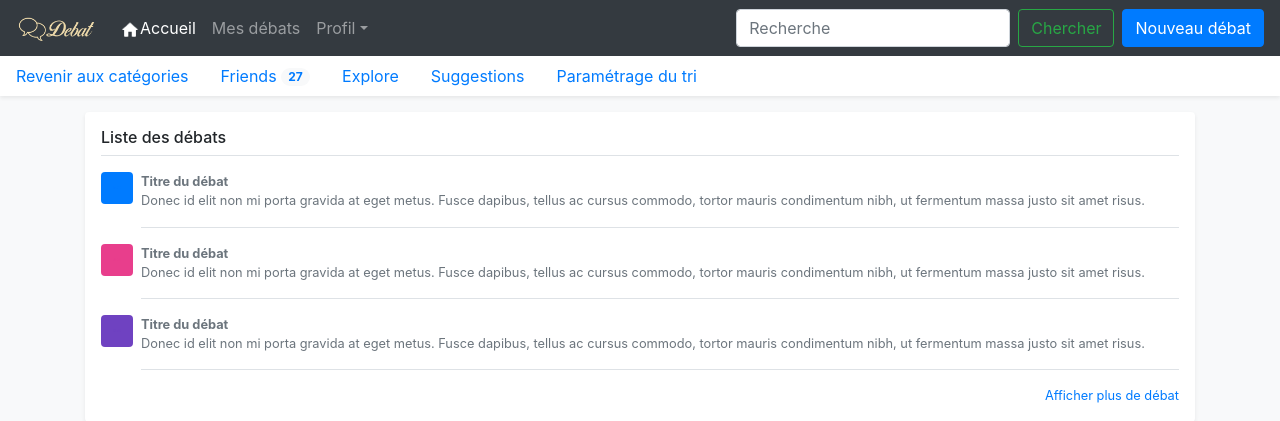
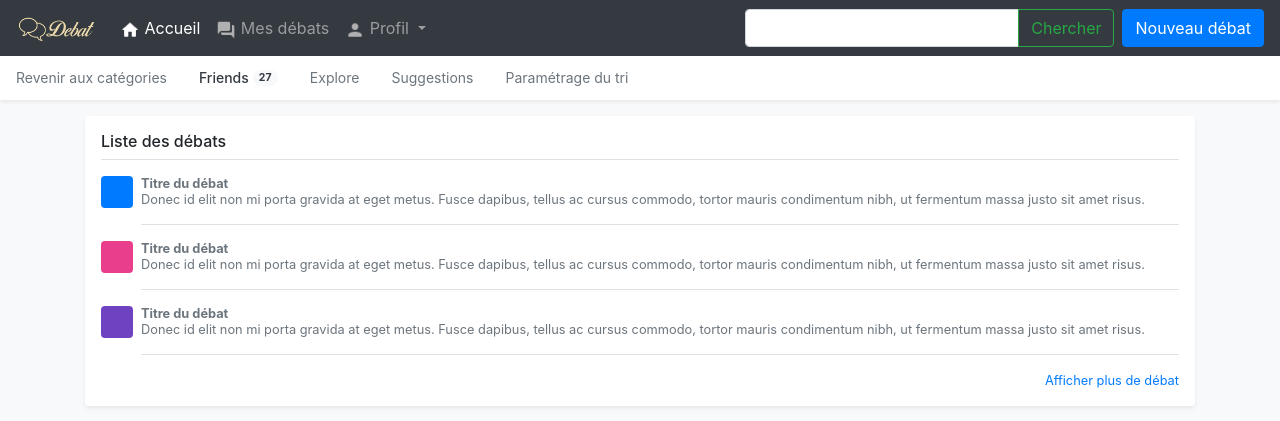
Before and after one commit to jessybreyne/projet-debat-php, a PHP site: page /pages/pagecategorie.html in a window 1280 px wide. Shown: the top 421 px of the page. Run offline with PHP 8.4, Linux system fonts and the light colour scheme.

Commit message:
Amelioration du menu principal

```diff
--- a/css/categorie.css
+++ b/css/categorie.css
@@ -1,10 +1,6 @@
 html,
 body {
   overflow-x: hidden; /* Prevent scroll on narrow devices */
-}
-
-body {
-  padding-top: 56px;
 }
 
 @media (max-width: 991.98px) {
@@ -66,6 +62,15 @@ body {
   color: #343a40;
 }
 
+.nav-img {
+  filter: contrast(38%);
+  width: 20px;
+}
+
+.nav-img-active {
+  width: 20px;
+}
+
 .text-white-50 { color: rgba(255, 255, 255, .5); }
 
 .bg-purple { background-color: #6f42c1; }
--- a/pages/pagecategorie.html
+++ b/pages/pagecategorie.html
@@ -13,7 +13,7 @@
   <link href="../dist/css/bootstrap.min.css" rel="stylesheet">
 
   <!-- Custom styles for this template -->
-  <link href="../css/offcanvas.css" rel="stylesheet">
+  <link href="../css/categorie.css" rel="stylesheet">
 </head>
 
 <body class="bg-light">
@@ -27,13 +27,22 @@
     <div class="collapse navbar-collapse" id="navbarsExample04">
       <ul class="navbar-nav mr-auto">
         <li class="nav-item active">
-          <a class="nav-link" href="#"><img src="../img/round_home_white_48dp.png" style="width: 20px;">Accueil <span class="sr-only">(current)</span></a>
+          <a class="nav-link" href="#">
+            <img  class="nav-img-active" src="../img/round_home_white_48dp.png">
+            Accueil <span class="sr-only">(current)</span>
+          </a>
         </li>
         <li class="nav-item">
-          <a class="nav-link" href="#">Mes débats</a>
+          <a class="nav-link" href="#">
+            <img class="nav-img" src="../img/round_question_answer_white_48dp.png">
+            Mes débats
+          </a>
         </li>
         <li class="nav-item dropdown">
-          <a class="nav-link dropdown-toggle" href="https://example.com" id="dropdown04" data-toggle="dropdown" aria-haspopup="true" aria-expanded="false">Profil</a>
+          <a class="nav-link dropdown-toggle" href="https://example.com" id="dropdown04" data-toggle="dropdown" aria-haspopup="true" aria-expanded="false">
+          <img class="nav-img" src="../img/round_person_white_48dp.png">
+        Profil
+      </a>
           <div class="dropdown-menu" aria-labelledby="dropdown04">
             <a class="dropdown-item" href="#">Profile</a>
             <a class="dropdown-item" href="#">Préférences</a>
@@ -42,9 +51,14 @@
         </li>
       </ul>
       <form class="form-inline my-2 my-md-0">
-        <input class="form-control mr-sm-2" type="text" placeholder="Recherche">
-        <button class="btn btn-outline-success my-2 my-sm-0 mr-sm-2" type="submit">Chercher</button>
-      </form>
+      <div class="input-group">
+  <input type="text" class="form-control mr-sm" placeholder="" aria-label="" aria-describedby="basic-addon1">
+  <div class="input-group-append">
+    <button class="btn btn-outline-success my-2 my-sm-0 mr-sm-2" type="button">Chercher</button>
+  </div>
+</div>
+</form>
+
       <a class="btn btn-primary my-2 my-sm-0" href="#" role="button">Nouveau débat</a>
     </div>
   </nav>
```
Also changed, not shown: img/round_person_white_48dp.png (added), img/round_question_answer_white_48dp.png (added).
